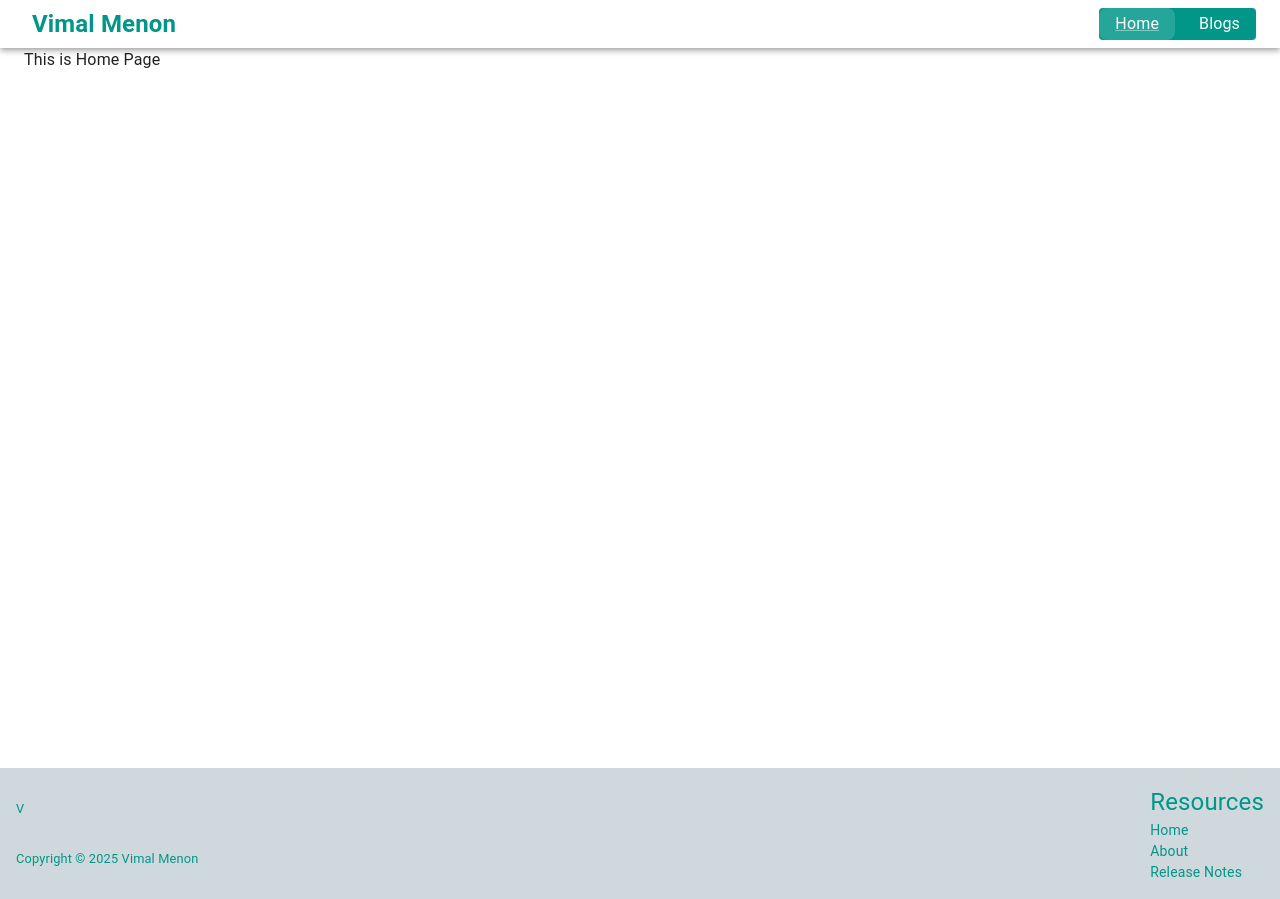
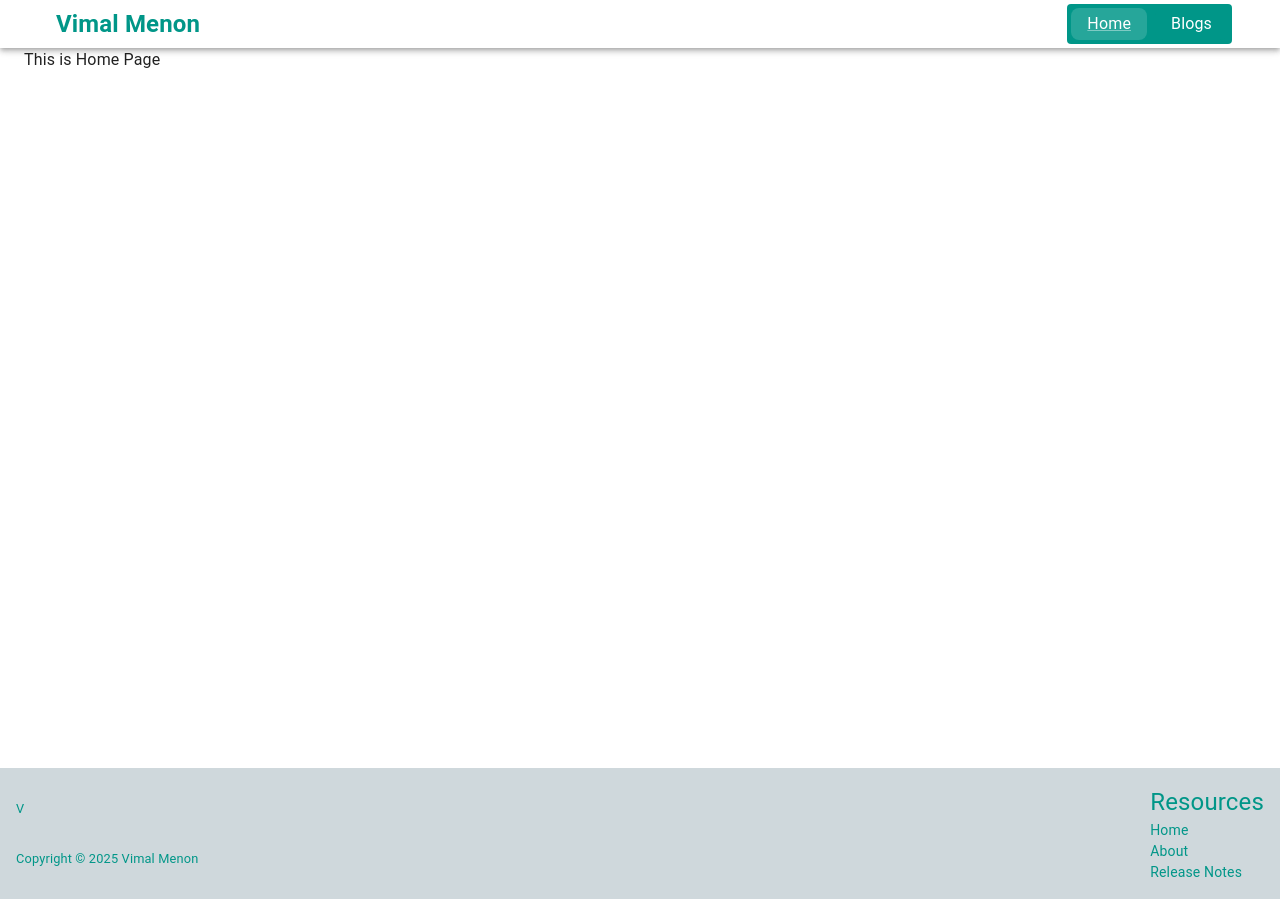
Before and after one commit to vimalmenon/vimalmenon.github.io, a Next.js app: page / in a window 1280 px wide. Built offline with nearby package versions, Linux system fonts and the light colour scheme; what @mui/material-nextjs would draw is missing.

Commit message:
updated HEADER

```diff
--- a/src/common/Header/Header.component.tsx
+++ b/src/common/Header/Header.component.tsx
@@ -4,10 +4,12 @@ import { Link } from './Link';
 import { teal } from '@mui/material/colors';
 import AppBar from '@mui/material/AppBar';
 import Toolbar from '@mui/material/Toolbar';
+import Container from '@mui/material/Container';
 
 export const Header: React.FC = () => {
   return (
     <AppBar position="static" sx={{ background: 'transparent' }}>
+      <Container maxWidth="xl">
         <Toolbar variant="dense" sx={{ display: 'flex', justifyContent: 'space-between' }}>
           <Box
             sx={{
@@ -27,6 +29,7 @@ export const Header: React.FC = () => {
               display: 'flex',
               gap: 1,
               backgroundColor: teal[500],
+              padding: 0.5,
             }}
           >
             {HeaderNavigation.map((nav) => (
@@ -34,6 +37,7 @@ export const Header: React.FC = () => {
             ))}
           </Box>
         </Toolbar>
+      </Container>
     </AppBar>
   );
 };
```
Also changed, not shown: 2 other files (tests, documents, lock files or other folders). Lines whose indentation alone changed are shown as unchanged.
